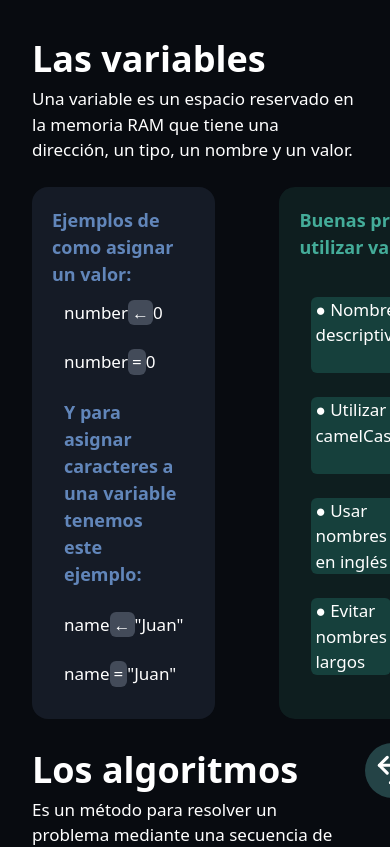
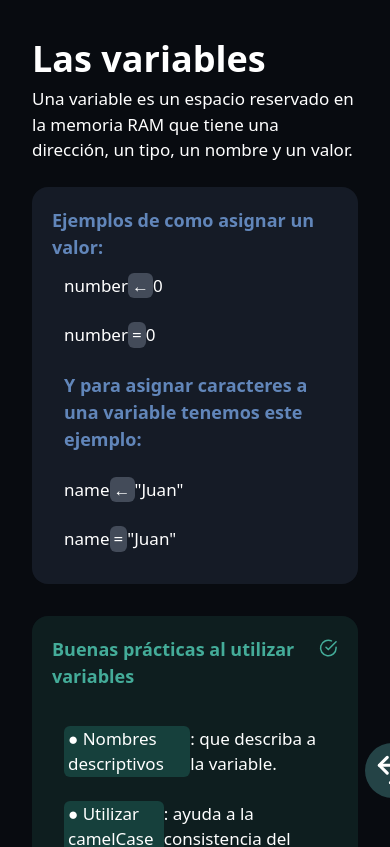
Before and after one commit to KevinLatino/Peritazgo-Website, a React (Vite) app: page /Aprendiendo in a window 390 px wide. Shown: the top 847 px of the page. Built offline with nearby package versions, Linux system fonts and the light colour scheme.

Commit message:
general changes

```diff
--- a/src/Components/CardComponent.jsx
+++ b/src/Components/CardComponent.jsx
@@ -9,7 +9,7 @@ const CardComponent = ({ title, route, description, icons }) => {
         whileHover={{ scale: 1.1 }}
         className='bg-[#161b22] border-[#444d5c] border border-1 rounded-2xl w-72 h-72 p-4'
       >
-        <header className='text-[#f7dcbb] font-bold'>{title}</header>
+        <header className='text-[#f5e1c8] font-bold'>{title}</header>
         <hr className='h-px bg-[#444d5c] my-2.5 border-none' />
         <section className='text-[#ffffff] text-lg font-sans'>
           <p>{description}</p>
--- a/src/Components/MainTitleComponent.jsx
+++ b/src/Components/MainTitleComponent.jsx
@@ -3,7 +3,7 @@ import React from 'react'
 const MainTitle = ({ children }) => {
   return (
     <>
-      <h1 className='flex justify-center items-center py-5 text-title_color text-4xl font-bold font-sans'>
+      <h1 className='flex justify-center text-center flex-wrap items-center py-5 text-title_color text-4xl font-bold font-sans'>
         {children}
       </h1>
     </>
--- a/src/Screens/BasicKnowledge/BasicKnowledgeScreen.jsx
+++ b/src/Screens/BasicKnowledge/BasicKnowledgeScreen.jsx
@@ -15,8 +15,9 @@ const BasicKnowledgeScreen = () => {
     <>
 
       <div className="animate__animated animate__fadeInLeft">
-
-        <Variable />
+        <div className=''>
+          <Variable />
+        </div>
         <Algorithm />
         <div className='flex gap-16'>
           <FlowChart />
@@ -26,7 +27,7 @@ const BasicKnowledgeScreen = () => {
         <Subprocesses />
         <Pointers />
       </div>
-      <BackButton link={'/WebDev'}/>
+      <BackButton link={'/WebDev'} />
     </>
   )
 }
--- a/src/Screens/BasicKnowledge/Learn-the-basics/Variable.jsx
+++ b/src/Screens/BasicKnowledge/Learn-the-basics/Variable.jsx
@@ -16,11 +16,9 @@ import {
   GreenWordSection,
 } from '../../../Components/SectionsComponent';
 
-
 const Variable = () => {
   return (
     <>
-
       <Title>
         Las variables
       </Title>
@@ -31,9 +29,7 @@ const Variable = () => {
 
       <Space />
 
-
-      <div className='flex gap-16'>
-
+      <div className="flex flex-col md:flex-row gap-8 md:gap-16">
         <BlueSection>
           <BlueTitle>Ejemplos de como asignar un valor:</BlueTitle>
           <Element>
@@ -55,9 +51,7 @@ const Variable = () => {
           </Element>
         </BlueSection>
 
-
         <GreenSection>
-
           <GreenTitle>
             Buenas prácticas al utilizar variables <CircleCheckBig />
           </GreenTitle>
```
